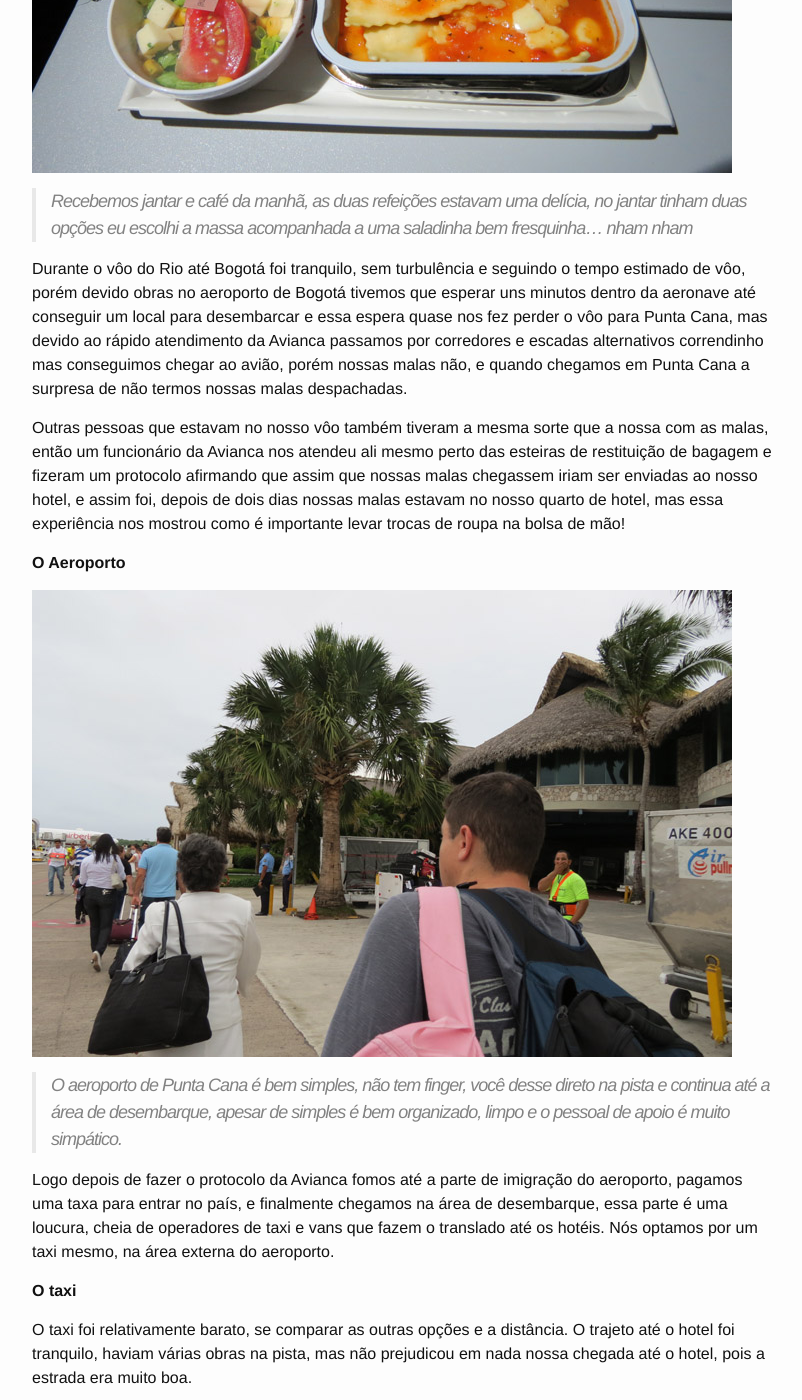
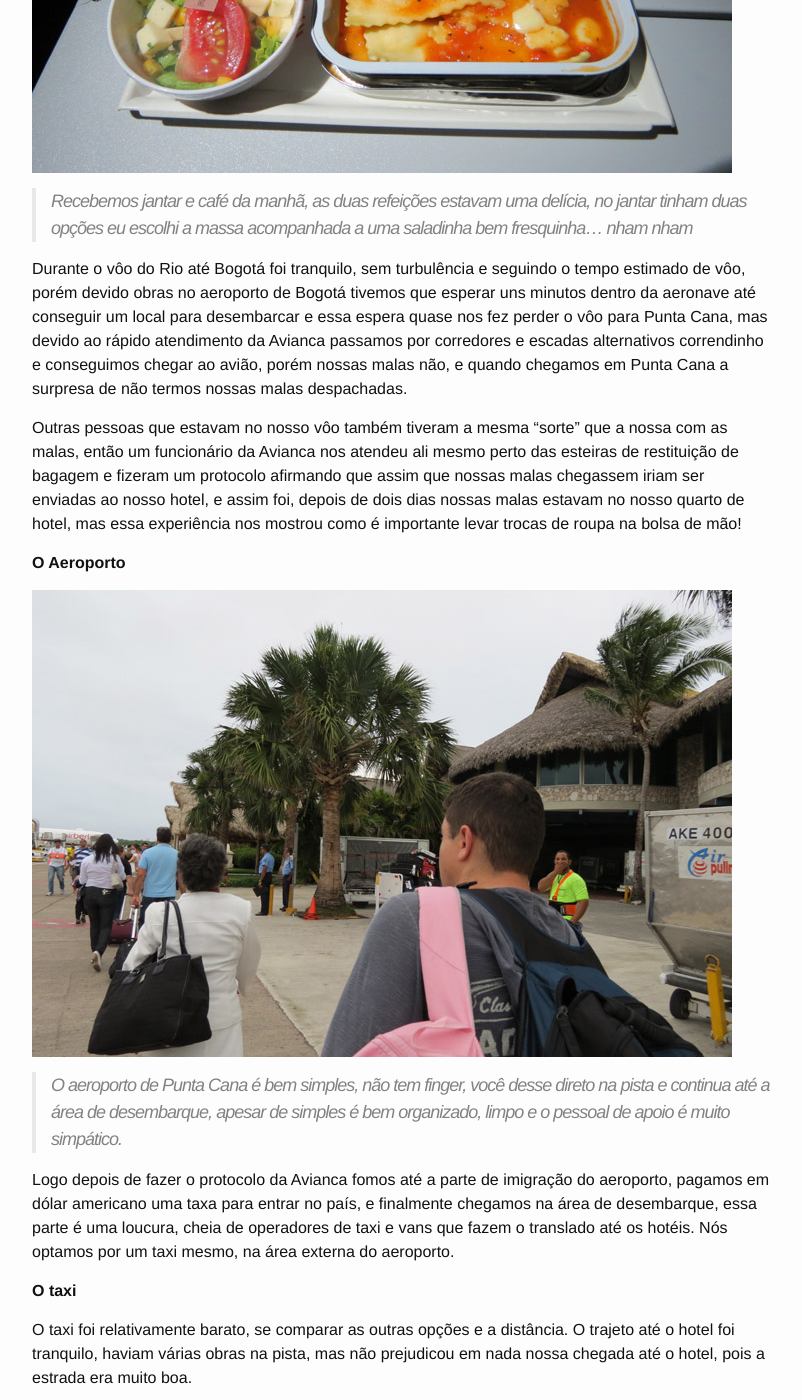
Before and after one commit to ruanltbg/viajandonasferias, a Jekyll site: the page built from _posts/2016-07-01-Punta-Cana-Parte1.md, in a window 1280 px wide and 1400 px high, scrolled down 2558 px. Shown: the whole window, without its empty margins (238-1040 px from the left). Built offline with Jekyll 4.4.1, drawn with Linux system fonts in a browser that asks for light colours; some of the changed text lies outside the part shown.

Commit message:
Update 2016-07-01-Punta-Cana-Parte1.md

```diff
--- a/_posts/2016-07-01-Punta-Cana-Parte1.md
+++ b/_posts/2016-07-01-Punta-Cana-Parte1.md
@@ -1,8 +1,10 @@
 ---
 layout: post
-title:  "Sol, praia, calor? Vem comigo! - Parte 1"
+title:  "15 dias em Punta Cana. - Parte 1"
 date:   2016-07-01 15:44:31 +0000
 categories: Diario de bordo
+Description: Veja como é o aeroporto, taxi, estradas de Punta Cana.
+Thump: (http://www.viajandonasferias.com.br/imagens/post2/thump.jpg)
 ---
 
 Aos amantes de calor, sol e praia eu dedico esse post. Se você adora essa combinação, quer conhecer um lugar fora do Brasil e ainda com preço abaixo de muito destino praiano internacional, Punta Cana na República Domenicana é uma boa pedida.
@@ -15,21 +17,21 @@
 
 Nosso vôo foi pela Avianca na classe econômica, companhia aérea muito séria, o avião confortável tinha opções de entretenimento e serviço de bordo muito bom. Decolamos do aeroporto Galeão no Rio de Janeiro com escala em Bogotá – Colômbia para depois chegar em Punta Cana.
 
-![Aviao Avianca](http://www.viajandonasferias.com.br/imagens/post2/aviao.JPG)
+![Aviao Avianca](http://www.viajandonasferias.com.br/imagens/post2/aviao.jpg)
 > O monitor disponível era touch screen e ainda possuía controle para facilitar usar o entretenimento no seu assento. Filmes, séries de tv e jogos estavam disponíveis bem como detalhes de percurso da viagem.
 
-![Aviao Avianca](http://www.viajandonasferias.com.br/imagens/post2/aviao1.JPG)
+![Aviao Avianca](http://www.viajandonasferias.com.br/imagens/post2/aviao1.jpg)
 > A distância entre um assento e outro também é muito bom e bem confortável.
 
-![Aviao Avianca](http://www.viajandonasferias.com.br/imagens/post2/aviao2.JPG)
+![Aviao Avianca](http://www.viajandonasferias.com.br/imagens/post2/aviao2.jpg)
 > O avião era bem novinho, o sistema ventilação era ótimo, durante toda a viagem o ar estava fresquinho.
 
-![Aeroporto de Punta Cana](http://www.viajandonasferias.com.br/imagens/post2/aviao3.JPG)
+![Aeroporto de Punta Cana](http://www.viajandonasferias.com.br/imagens/post2/aviao3.jpg)
 > Recebemos jantar e café da manhã, as duas refeições estavam uma delícia, no jantar tinham duas opções eu escolhi a massa acompanhada a uma saladinha bem fresquinha... nham nham
 
-Durante o vôo do Rio até Bogotá foi tranquilo, sem turbulência e seguindo o tempo estimado de vôo, porém devido obras no aeroporto de Bogotá tivemos que esperar uns minutos dentro da aeronave até conseguir um local para desembarcar e essa espera quase nos fez perder o vôo para Punta Cana, mas devido ao rápido atendimento da Avianca passamos por corredores e escadas alternativos correndinho mas conseguimos chegar ao avião, porém nossas malas não, e quando chegamos em Punta Cana a surpresa de não termos nossas malas despachadas.
+Durante o vôo do Rio até Bogotá foi tranquilo, sem turbulência e seguindo o tempo estimado de vôo, porém devido obras no aeroporto de Bogotá tivemos que esperar uns minutos dentro da aeronave até conseguir um local para desembarcar e essa espera quase nos fez perder o vôo para Punta Cana, mas devido ao rápido atendimento da Avianca passamos por corredores e escadas alternativos correndinho e conseguimos chegar ao avião, porém nossas malas não, e quando chegamos em Punta Cana a surpresa de não termos nossas malas despachadas.
 
-Outras pessoas que estavam no nosso vôo também tiveram a mesma sorte que a nossa com as malas, então um funcionário da Avianca nos atendeu ali mesmo perto das esteiras de restituição de bagagem e fizeram um protocolo afirmando que assim que nossas malas chegassem iriam ser enviadas ao nosso hotel, e assim foi, depois de dois dias nossas malas estavam no nosso quarto de hotel, mas essa experiência nos mostrou como é importante levar trocas de roupa na bolsa de mão!
+Outras pessoas que estavam no nosso vôo também tiveram a mesma "sorte" que a nossa com as malas, então um funcionário da Avianca nos atendeu ali mesmo perto das esteiras de restituição de bagagem e fizeram um protocolo afirmando que assim que nossas malas chegassem iriam ser enviadas ao nosso hotel, e assim foi, depois de dois dias nossas malas estavam no nosso quarto de hotel, mas essa experiência nos mostrou como é importante levar trocas de roupa na bolsa de mão!
 
 **O Aeroporto**
 
@@ -37,7 +39,7 @@
 > O aeroporto de Punta Cana é bem simples, não tem finger, você desse direto na pista e continua até a área de desembarque, apesar de simples é bem organizado, limpo e o pessoal de apoio é muito simpático.
 
 
-Logo depois de fazer o protocolo da Avianca fomos até a parte de imigração do aeroporto, pagamos uma taxa para entrar no país, e finalmente chegamos na área de desembarque, essa parte é uma loucura, cheia de operadores de taxi e vans que fazem o translado até os hotéis. Nós optamos por um taxi mesmo, na área externa do aeroporto.
+Logo depois de fazer o protocolo da Avianca fomos até a parte de imigração do aeroporto, pagamos em dólar americano uma taxa para entrar no país, e finalmente chegamos na área de desembarque, essa parte é uma loucura, cheia de operadores de taxi e vans que fazem o translado até os hotéis. Nós optamos por um taxi mesmo, na área externa do aeroporto.
 
 **O taxi**
 
```
